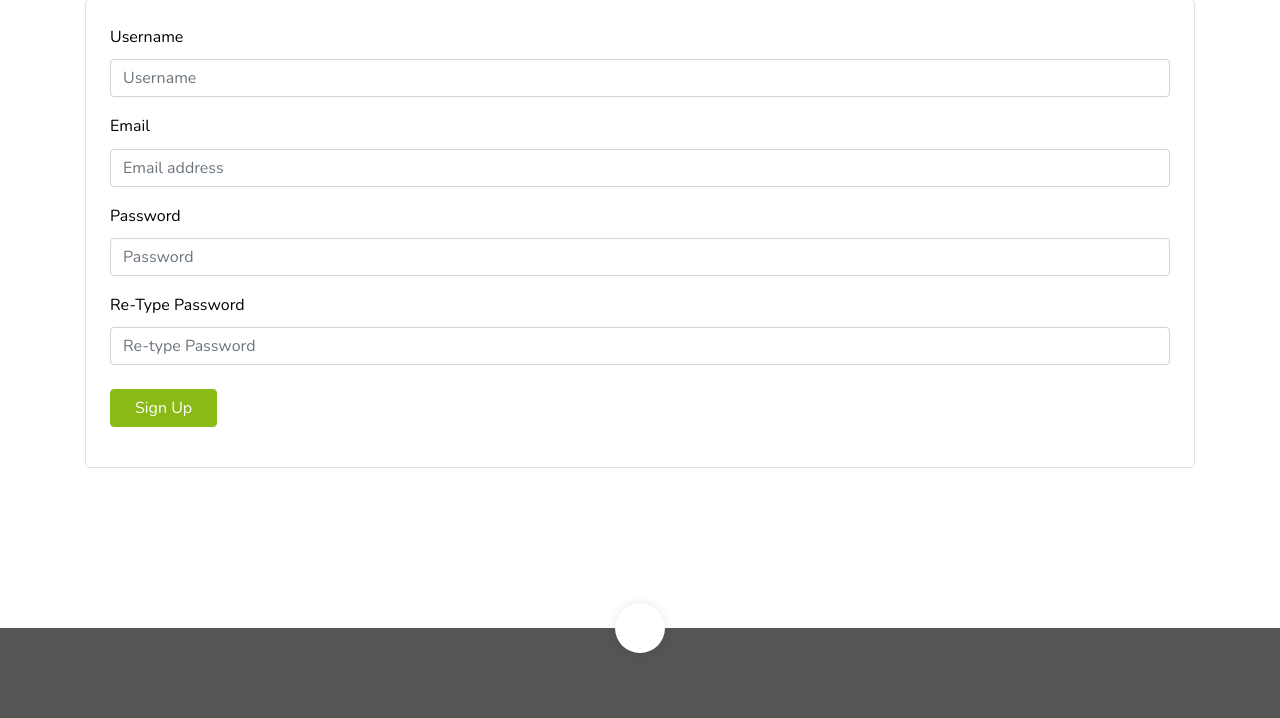
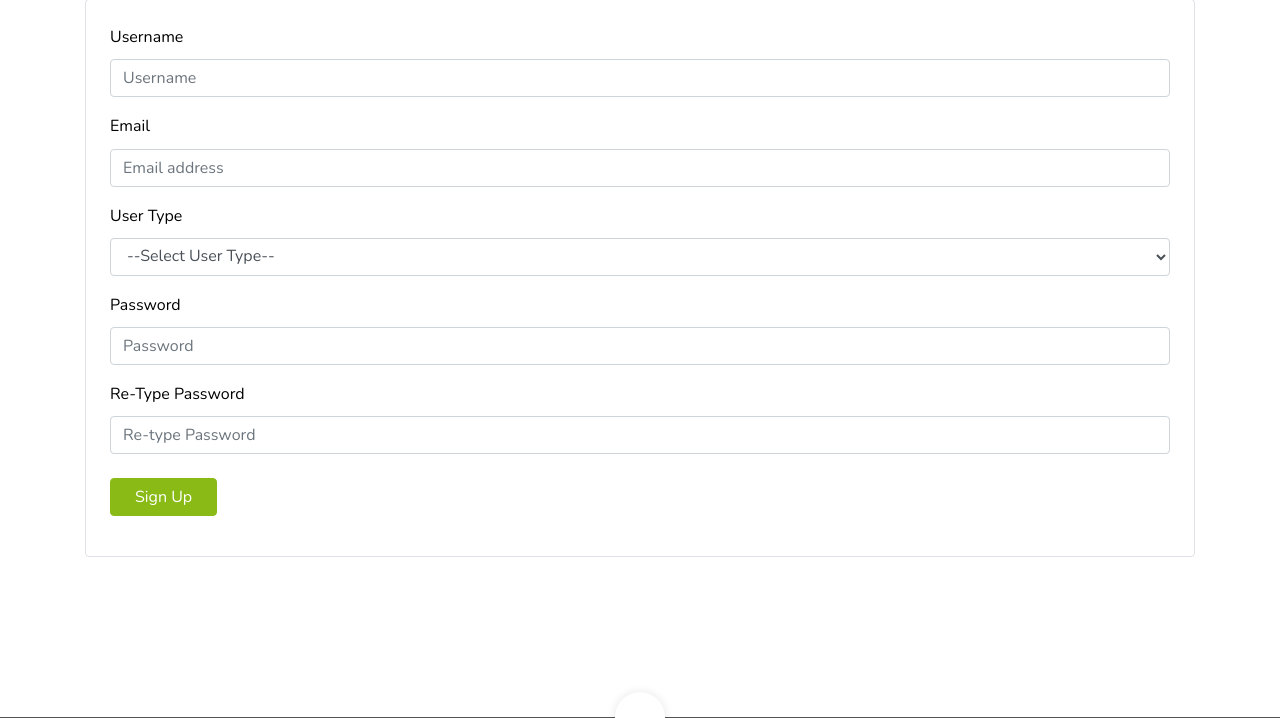
Before and after one commit to IMADWRGH/TechTalent-Hub, a PHP site: page /TechTalent/auth/register.php in a window 1280 px wide. Shown: the part 484-1202 px from the top of the page. Run offline with PHP 8.4, Linux system fonts and the light colour scheme; some web fonts are replaced.

Commit message:
Add user type selection to registration form and update database insertion

```diff
--- a/auth/register.php
+++ b/auth/register.php
@@ -13,8 +13,9 @@ if (isset($_POST['register'])) {
   $email = trim($_POST["email"]);
   $password = trim($_POST["password"]);
   $confirm_password = trim($_POST["confirm_password"]);
+  $userType = trim($_POST["user_type"]);
 
-  if (empty($username) || empty($email) || empty($password) || empty($confirm_password)) {
+  if (empty($username) || empty($email) || empty($password) || empty($confirm_password) || empty($userType)) {
     echo "<div class='alert alert-danger bg-danger text-white'>Please fill in all fields.</div>";
   } else {
     if ($password == $confirm_password) {
@@ -30,11 +31,12 @@ if (isset($_POST['register'])) {
           echo "<div class='alert alert-danger bg-danger text-white'>Username or email already exists.</div>";
         } else {
           // Insert new user
-          $insert = $pdo->prepare("INSERT INTO users (username, email, password) VALUES (:username, :email, :password)");
+          $insert = $pdo->prepare("INSERT INTO users (username, email, password, userType) VALUES (:username, :email, :password, :userType)");
           $insert->execute([
             ':username' => $username,
             ':email' => $email,
-            ':password' => password_hash($password, PASSWORD_DEFAULT)
+            ':password' => password_hash($password, PASSWORD_DEFAULT),
+            ':userType' => $userType
           ]);
 
           if ($insert->rowCount() > 0) {
@@ -101,6 +103,16 @@ if (isset($_POST['register'])) {
           </div>
           <div class="row form-group">
             <div class="col-md-12 mb-3 mb-md-0">
+              <label class="text-black" for="user_type">User Type</label>
+              <select name="user_type" id="user_type" class="form-control" title="User Type">
+                <option value="" disabled selected>--Select User Type--</option>
+                <option value="student">Candidate</option>
+                <option value="instructor">Company</option>
+              </select>
+            </div>
+          </div>
+          <div class="row form-group">
+            <div class="col-md-12 mb-3 mb-md-0">
               <label class="text-black" for="password">Password</label>
               <input
                 type="password"
```
